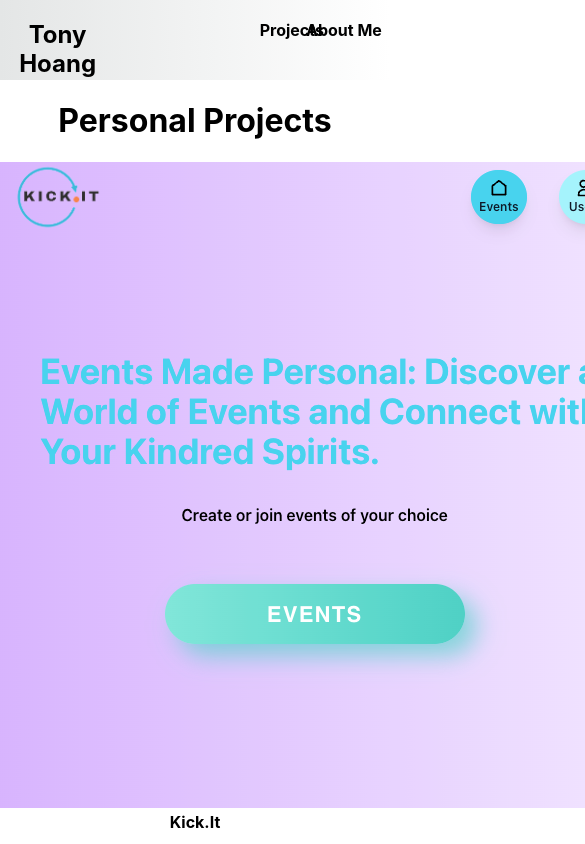
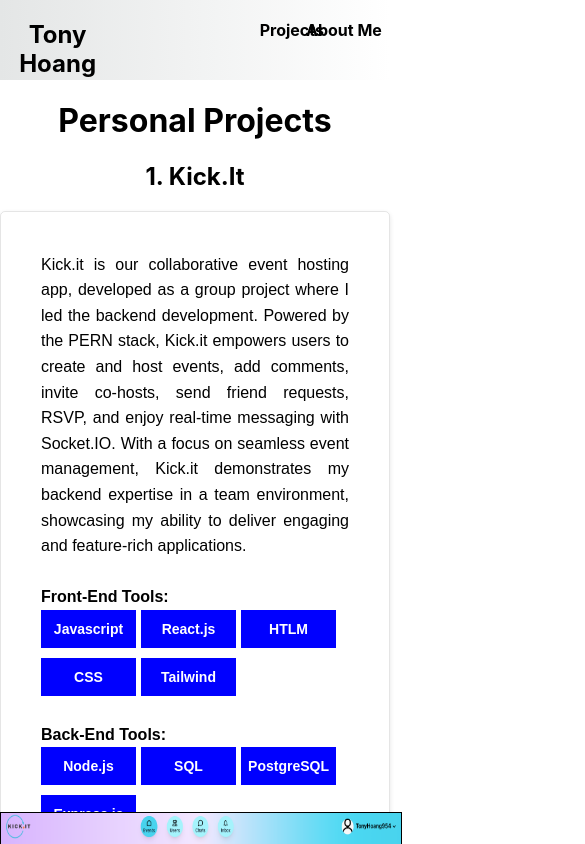
Before and after one commit to TonyH98/tony-portfolio, a React (Create React App) app: page /projects in a window 390 px wide. Shown: the top 844 px of the page, 585 px wide, since content can reach past the window. Built offline with nearby package versions, Linux system fonts and the light colour scheme.

Commit message:
Project page media query finished

```diff
--- a/src/Components/Projects/Project.css
+++ b/src/Components/Projects/Project.css
@@ -79,9 +79,140 @@
   display: inline-block;
 }
 
+}
 
+
+@media (max-width: 576px){
+
+  .project-images{
+    width: 400px;
+    height: 250px;
+    border: black solid 1px;
+  }
+
+  .project-link-image{
+
+  position: relative;
+  top: 1050px
+
+  }
+
+  .project-lists{
+    position: relative;
+    bottom: 350px;
+  }
+
+
+
+    .project-descript {
+      font-family: Arial, sans-serif;
+      font-size: 16px;
+      text-align: justify;
+      line-height: 1.6;
+      padding: 40px;
+      border: solid 1px rgba(0, 0, 0, 0.1);
+      border-radius: 5px;
+      box-shadow: 0 2px 5px rgba(0, 0, 0, 0.1);
+    }
+
+
+
+
+  .tools-container, .interests-container{
+    display: grid;
+    grid-template-columns: repeat(auto-fill, 95px);
+    grid-column-gap: 5px;
+    grid-row-gap: 10px;
+  }
+
+
+  .tools, .hobby {
+    text-align: center;
+    border: blue 1px solid;
+    background-color: blue;
+    color: white;
+    font-size: 14px;
+    height: auto;
+    line-height: 36px;
+    white-space: nowrap;
+    overflow: visible; /* updated overflow property */
+    font-weight: bold;
+    display: inline-block;
+  }
+
+  .kickit-image{
+    position: relative;
+    top: 1000px;
+  }
 
 
 
 
 }
+
+
+@media (min-width: 577px) and (max-width: 768px){
+
+.project-images{
+  width: 400px;
+  height: 250px;
+  border: black solid 1px;
+}
+
+.project-link-image{
+
+position: relative;
+top: 1050px
+
+}
+
+.project-lists{
+  position: relative;
+  bottom: 350px;
+}
+
+
+
+  .project-descript {
+    font-family: Arial, sans-serif;
+    font-size: 16px;
+    text-align: justify;
+    line-height: 1.6;
+    padding: 40px;
+    border: solid 1px rgba(0, 0, 0, 0.1);
+    border-radius: 5px;
+    box-shadow: 0 2px 5px rgba(0, 0, 0, 0.1);
+  }
+
+
+
+
+.tools-container, .interests-container{
+  display: grid;
+  grid-template-columns: repeat(auto-fill, 95px);
+  grid-column-gap: 5px;
+  grid-row-gap: 10px;
+}
+
+
+.tools, .hobby {
+  text-align: center;
+  border: blue 1px solid;
+  background-color: blue;
+  color: white;
+  font-size: 14px;
+  height: auto;
+  line-height: 36px;
+  white-space: nowrap;
+  overflow: visible; /* updated overflow property */
+  font-weight: bold;
+  display: inline-block;
+}
+
+.kickit-image{
+  position: relative;
+  top: 1000px;
+}
+
+
+}
--- a/src/Components/Projects/Projects.js
+++ b/src/Components/Projects/Projects.js
@@ -24,7 +24,7 @@
 
 
             <div className="project-lists">
-            <div className="project-link-image">
+            <div className="project-link-image kickit-image">
 
              <img src="/kickit.png" alt="kickit" className="project-images"/>
 
@@ -94,6 +94,8 @@
             </div>
 
             <br/>
+            <br/>
+           <br/>
             <div className="project-lists">
 
                     <div className="project-link-image">
```
